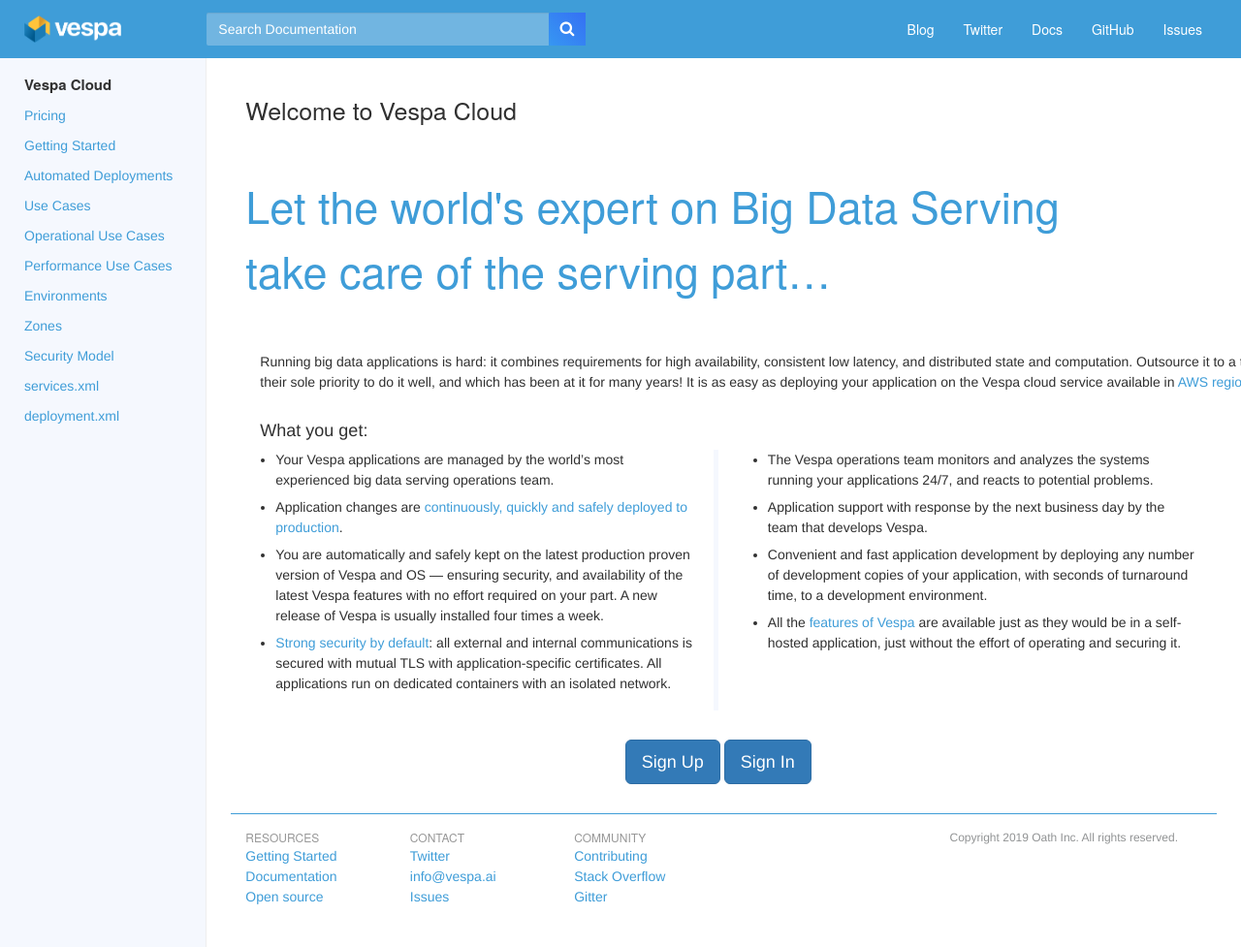
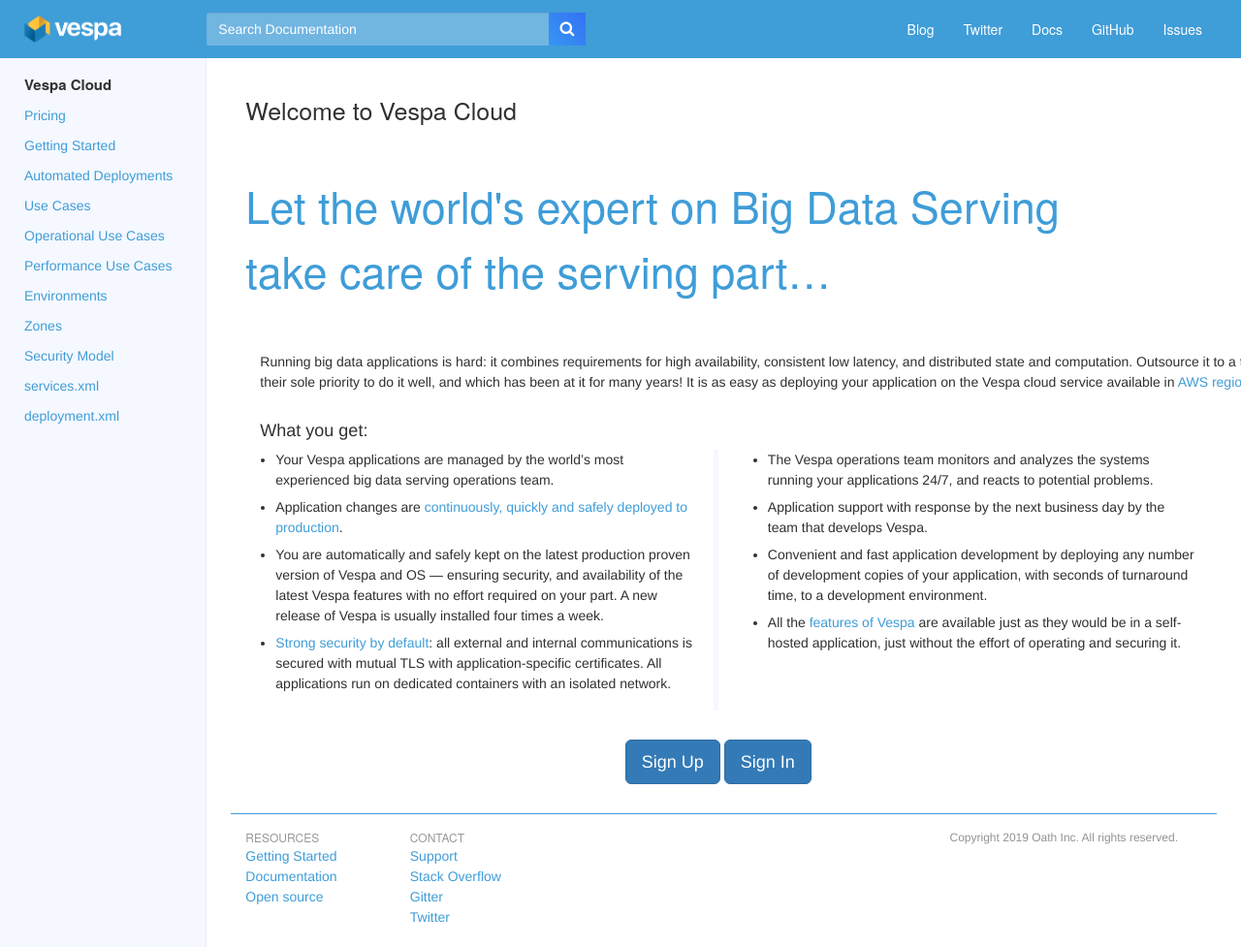
Before and after one commit to vespa-engine/cloud, a Jekyll site: the page built from index.html, in a window 1280 px wide and 977 px high. Shown: the whole window at 97% size. Built offline with Jekyll 4.4.1, drawn with Linux system fonts in a browser that asks for light colours.

Commit message:
add zendesk support address, re-arrange

```diff
--- a/_includes/footer.html
+++ b/_includes/footer.html
@@ -6,28 +6,21 @@
                 <div class="col-md-2">
                     <ul class="nav footer-text">
                         <li>RESOURCES</li>
-                        <li><a href="http://docs.vespa.ai/documentation/vespa-quick-start.html">Getting Started</a>
-                        <li><a href="http://docs.vespa.ai">Documentation</a>
-                        <li><a href="https://github.com/vespa-engine/vespa">Open source</a>
+                        <li><a href="http://docs.vespa.ai/documentation/vespa-quick-start.html">Getting Started</a></li>
+                        <li><a href="http://docs.vespa.ai">Documentation</a></li>
+                        <li><a href="https://github.com/vespa-engine/vespa">Open source</a></li>
                     </ul>
                 </div>
                 <div class="col-md-2">
                     <ul class="nav footer-text">
                         <li>CONTACT</li>
-                        <li><a href="https://twitter.com/vespaengine">Twitter</a>
-                        <li><a href="mailto:info@vespa.ai">info@vespa.ai</a>
-                        <li><a href="https://github.com/vespa-engine/vespa/issues">Issues</a>
+                        <li><a href="mailto:support@vespa.ai">Support</a></li>
+                        <li><a href="http://stackoverflow.com/questions/tagged/vespa">Stack Overflow</a></li>
+                        <li><a href="https://gitter.im/vespa-engine/Lobby">Gitter</a></li>
+                        <li><a href="https://twitter.com/vespaengine">Twitter</a></li>
                     </ul>
                 </div>
-                <div class="col-md-2">
-                    <ul class="nav footer-text">
-                        <li>COMMUNITY</li>
-                        <li><a href="https://github.com/vespa-engine/vespa/blob/master/CONTRIBUTING.md">Contributing</a>
-                        <li><a href="http://stackoverflow.com/questions/tagged/vespa">Stack Overflow</a>
-                        <li><a href="https://gitter.im/vespa-engine/Lobby">Gitter</a>
-                    </ul>
-                </div>
-                <div class="col-md-6">
+                <div class="col-md-8">
                     <ul class="nav footer-text text-right">
                         <li>
                             <p>Copyright 2019 Oath Inc. All rights reserved.</p>
```
